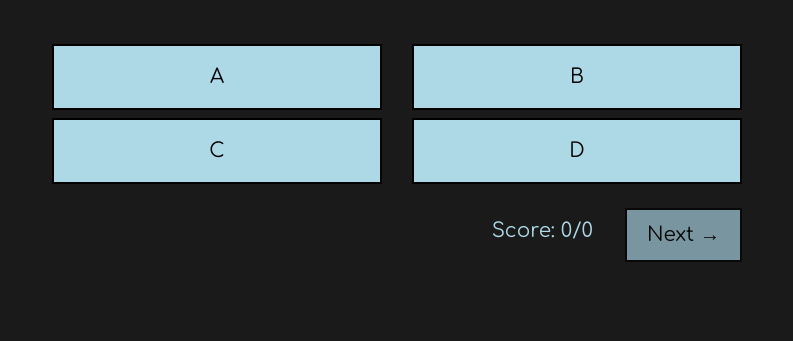
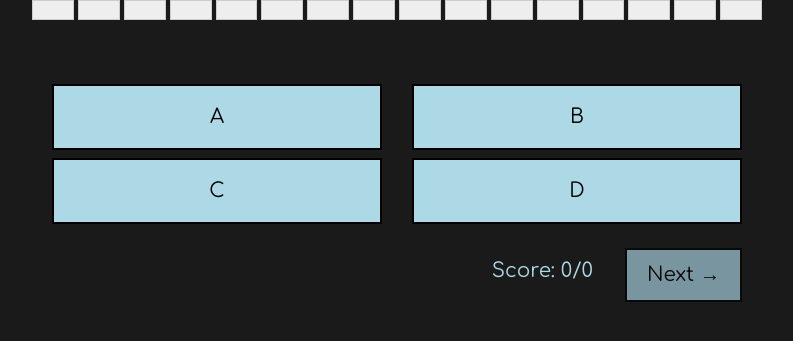
Before and after one commit to gsimp2/UI_constellations, a Flask app: template templates/quiz_easy.html in a window 1280 px wide. Shown: the part 56-397 px from the top of the page, without its empty margins (243-1036 px from the left). Run offline with Flask 3, Linux system fonts and the light colour scheme; the template is opened without the code that fills it, so the values that code supplies are empty; some libraries are stand-ins or nearby versions.

Commit message:
almost done except progress bars ugly

```diff
--- /dev/null
+++ b/static/quiz_easy.css
@@ -0,0 +1,64 @@
+.progress-rect {
+    flex: 1;
+    height: 20px;
+    background-color: #eee;
+    border: 1px solid #ccc;
+    transition: background-color 0.3s;
+}
+
+.progress-rect.filled {
+    background-color: #4CAF50;
+}
+
+  body {
+    color: #ffffff;
+}
+
+#quiz-container {
+    padding: 20px;
+}
+
+#image-container img {
+    max-height: 400px;
+    border: 1px solid #ffffff;
+}
+
+#answer-input {
+    padding: 10px;
+}
+
+.correct {
+    color: green;
+    font-size: 24px;
+}
+
+.incorrect {
+    color: red;
+    font-size: 24px;
+}
+
+.learn {
+	background-color: lightblue;
+	transition: rgb(145, 179, 190) 0.3s ease, color 0.3s ease;
+	color: black;
+	font-size: 20px;
+	padding: 10px 20px;
+	border: 2px solid black;
+	cursor: auto;
+	border-radius: 0px;
+}
+
+.score {
+    color: lightblue;
+}
+
+#retake-btn, #main-menu-btn {
+  font-size: 16px;
+  padding: 15px;
+  width: 100%;
+}
+
+#main-menu-btn {
+  background-color: #d3d3d3;
+  color: black;
+}
--- a/templates/quiz_easy.html
+++ b/templates/quiz_easy.html
@@ -1,7 +1,7 @@
 {% extends "layout.html" %}
 
 {% block extra_head %}
-<link href="{{ url_for('static', filename='quiz_hard.css') }}" rel="stylesheet">
+<link href="{{ url_for('static', filename='quiz_easy.css') }}" rel="stylesheet">
 <script type="text/javascript">
 	let shuffledConstellations = JSON.parse('{{ shuffled_constellations | tojson | safe }}');
 </script>
@@ -12,6 +12,24 @@
 <div class="container">
 	<div class="row justify-content-center">
 		<div class="col-8">
+			<div id="progress-container" style="display: flex; gap: 4px; margin-bottom: 20px;">
+				<div class="progress-rect"></div>
+				<div class="progress-rect"></div>
+				<div class="progress-rect"></div>
+				<div class="progress-rect"></div>
+				<div class="progress-rect"></div>
+				<div class="progress-rect"></div>
+				<div class="progress-rect"></div>
+				<div class="progress-rect"></div>
+				<div class="progress-rect"></div>
+				<div class="progress-rect"></div>
+				<div class="progress-rect"></div>
+				<div class="progress-rect"></div>
+				<div class="progress-rect"></div>
+				<div class="progress-rect"></div>
+				<div class="progress-rect"></div>
+				<div class="progress-rect"></div>
+			  </div>
 			<div id="quiz-container" class="text-center">
 				<div id="image-container" class="my-4"></div>
 
@@ -41,7 +59,7 @@
 				<div class="row my-4">
 					<div class="col-12">
 						<div class="d-flex justify-content-end align-items-center">
-							<h5 class="score mr-3">Score: <span id="score">0/0</span></h5>
+							<h5 id="score" class="score mr-3">Score:</h5>
 							<div class="ml-3">
 								<button id="next-btn" class="btn learn" disabled>Next →</button>
 							</div>
```
Also changed, not shown: static/quiz_easy.js (+46 -3 lines).
